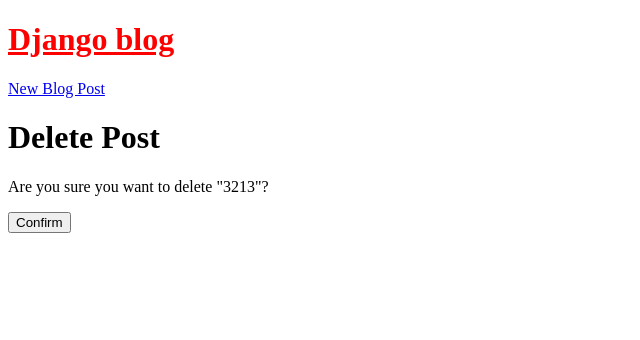
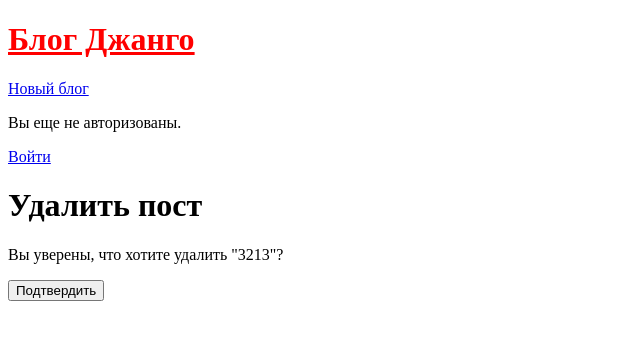
Before and after one commit to An0khin/PythonProjects, a Django app: page /post/2/delete in a window 1280 px wide. Shown: the top 340 px of the page, without its empty margins (0-640 px from the left). Run offline with Django 4.2, Linux system fonts and the light colour scheme; data comes from the database, SQL or seed files in the repository; both versions use the stored data as it was after the commit.

Commit message:
7 practice

```diff
--- /dev/null
+++ b/p4/accounts/admin.py
@@ -0,0 +1,3 @@
+from django.contrib import admin
+
+# Register your models here.
--- /dev/null
+++ b/p4/accounts/apps.py
@@ -0,0 +1,6 @@
+from django.apps import AppConfig
+
+
+class AccountsConfig(AppConfig):
+    default_auto_field = 'django.db.models.BigAutoField'
+    name = 'accounts'
--- /dev/null
+++ b/p4/accounts/models.py
@@ -0,0 +1,3 @@
+from django.db import models
+
+# Create your models here.
--- /dev/null
+++ b/p4/accounts/tests.py
@@ -0,0 +1,3 @@
+from django.test import TestCase
+
+# Create your tests here.
--- /dev/null
+++ b/p4/accounts/urls.py
@@ -0,0 +1,6 @@
+from django.urls import path
+from . import views
+
+urlpatterns = [
+    path('signup/', views.SignUpView.as_view(), name='signup'),
+]
--- a/p4/blog/models.py
+++ b/p4/blog/models.py
@@ -4,9 +4,9 @@ from django.urls import reverse
 # Create your models here.
 
 class Post(models.Model):
-    title = models.CharField(max_length=200)
-    author = models.ForeignKey('auth.User', on_delete=models.CASCADE)
-    body = models.TextField()
+    title = models.CharField(max_length=200, verbose_name="Название")
+    author = models.ForeignKey('auth.User', on_delete=models.CASCADE, verbose_name="Автор")
+    body = models.TextField(verbose_name="Описание")
 
     def __str__(self):
         return self.title
--- /dev/null
+++ b/p4/blog/urls.py
@@ -0,0 +1,10 @@
+from django.urls import path
+from . import views
+
+urlpatterns = [
+    path('', views.BlogListView.as_view(), name='home'),
+    path('post/<int:pk>/edit/', views.BlogUpdateView.as_view(), name='post_edit'),
+    path('post/<int:pk>/', views.BlogDetailView.as_view(), name='post_detail'),
+    path('post/new/', views.BlogCreateView.as_view(), name='post_new'),
+    path('post/<int:pk>/delete', views.BlogDeleteView.as_view(), name='post_delete'),
+]
--- a/p4/p4/settings.py
+++ b/p4/p4/settings.py
@@ -38,6 +38,7 @@ INSTALLED_APPS = [
     'django.contrib.messages',
     'django.contrib.staticfiles',
     'blog',
+    'accounts',
 ]
 
 MIDDLEWARE = [
@@ -104,7 +105,7 @@ AUTH_PASSWORD_VALIDATORS = [
 # Internationalization
 # https://docs.djangoproject.com/en/4.2/topics/i18n/
 
-LANGUAGE_CODE = 'en-us'
+LANGUAGE_CODE = 'ru'
 
 TIME_ZONE = 'UTC'
 
@@ -123,3 +124,6 @@ STATICFILES_DIRS = ['static']
 # https://docs.djangoproject.com/en/4.2/ref/settings/#default-auto-field
 
 DEFAULT_AUTO_FIELD = 'django.db.models.BigAutoField'
+
+LOGIN_REDIRECT_URL = 'home'
+LOGOUT_REDIRECT_URL = 'home'
--- a/p4/p4/urls.py
+++ b/p4/p4/urls.py
@@ -15,14 +15,12 @@ Including another URLconf
     2. Add a URL to urlpatterns:  path('blog/', include('blog.urls'))
 """
 from django.contrib import admin
-from django.urls import path
+from django.urls import path, include
 from blog import views
 
 urlpatterns = [
     path('admin/', admin.site.urls),
-    path('', views.BlogListView.as_view(), name='home'),
-    path('post/<int:pk>/edit/', views.BlogUpdateView.as_view(), name='post_edit'),
-    path('post/<int:pk>/', views.BlogDetailView.as_view(), name='post_detail'),
-    path('post/new/', views.BlogCreateView.as_view(), name='post_new'),
-    path('post/<int:pk>/delete', views.BlogDeleteView.as_view(), name='post_delete')
+    path('accounts/', include('django.contrib.auth.urls')),
+    path('accounts/', include('accounts.urls')),
+    path('', include('blog.urls')),
 ]
--- a/p4/templates/base.html
+++ b/p4/templates/base.html
@@ -4,15 +4,23 @@
 <head>
     <meta charset="UTF-8">
     <link rel="stylesheet" href="{% static 'css/base.css' %}">
-    <title>Title</title>
+    <title>Главная</title>
 </head>
 <body>
     <header>
         <h1>
-            <a href="/">Django blog</a>
+            <a href="/">Блог Джанго</a>
         </h1>
-        <a href="{% url 'post_new' %}">New Blog Post</a>
+        <a href="{% url 'post_new' %}">Новый блог</a>
     </header>
+    {% if user.is_authenticated %}
+    <p>Привет {{user.username}}!</p>
+    <p><a href="{% url 'logout' %}">Выйти</a></p>
+    {% else %}
+    <p>Вы еще не авторизованы.</p>
+    <a href="{% url 'login' %}">Войти</a>
+    {% endif %}
+
     <div class="container">
         {%block content%}
         {%endblock content%}
--- a/p4/templates/post_delete.html
+++ b/p4/templates/post_delete.html
@@ -1,9 +1,9 @@
 {% extends 'base.html' %}
 {% block content %}
-<h1>Delete Post</h1>
+<h1>Удалить пост</h1>
 <form action="" method="post">
     {% csrf_token %}
-    <p>Are you sure you want to delete "{{ post.title }}"?</p>
-    <input type="submit" value="Confirm">
+    <p>Вы уверены, что хотите удалить "{{ post.title }}"?</p>
+    <input type="submit" value="Подтвердить">
 </form>
 {% endblock %}
--- a/p4/templates/post_detail.html
+++ b/p4/templates/post_detail.html
@@ -3,7 +3,7 @@
         <div class="post-entry">
             <h2>{{ post.title }}</h2>
             <p>{{ post.body }}</p>
-            <a href="{% url 'post_edit' post.pk %}">Edit Blog Post</a>
-            <p><a href="{% url 'post_delete' post.pk %}">Delete Blog Post</a></p>
+            <a href="{% url 'post_edit' post.pk %}">Изменить пост</a>
+            <p><a href="{% url 'post_delete' post.pk %}">Удалить пост</a></p>
         </div>
 {% endblock content %}
--- a/p4/templates/post_edit.html
+++ b/p4/templates/post_edit.html
@@ -1,9 +1,9 @@
 {% extends 'base.html' %}
 {% block content %}
-<h1>Edit Post</h1>
+<h1>Изменить пост</h1>
 <form action="" method="post">
     {% csrf_token %}
     {{form.as_p}}
-    <input type="submit" value="Update">
+    <input type="submit" value="Изменить">
 </form>
 {% endblock %}
--- a/p4/templates/post_new.html
+++ b/p4/templates/post_new.html
@@ -1,9 +1,9 @@
 {% extends 'base.html' %}
 {% block content %}
-    <h1>New post</h1>
+    <h1>Новый пост</h1>
     <form action="" method="post">
         {% csrf_token %}
         {{ form.as_p }}
-        <input type="submit" value="Save">
+        <input type="submit" value="Сохранить">
     </form>
 {% endblock %}
```
Also changed, not shown: p4/accounts/views.py (added, +10 -0 lines), p4/templates/registration/login.html (added, +9 -0 lines), p4/templates/signup.html (added, +9 -0 lines), p4/accounts/__init__.py (added), p4/accounts/migrations/__init__.py (added), p4/db.sqlite3.
